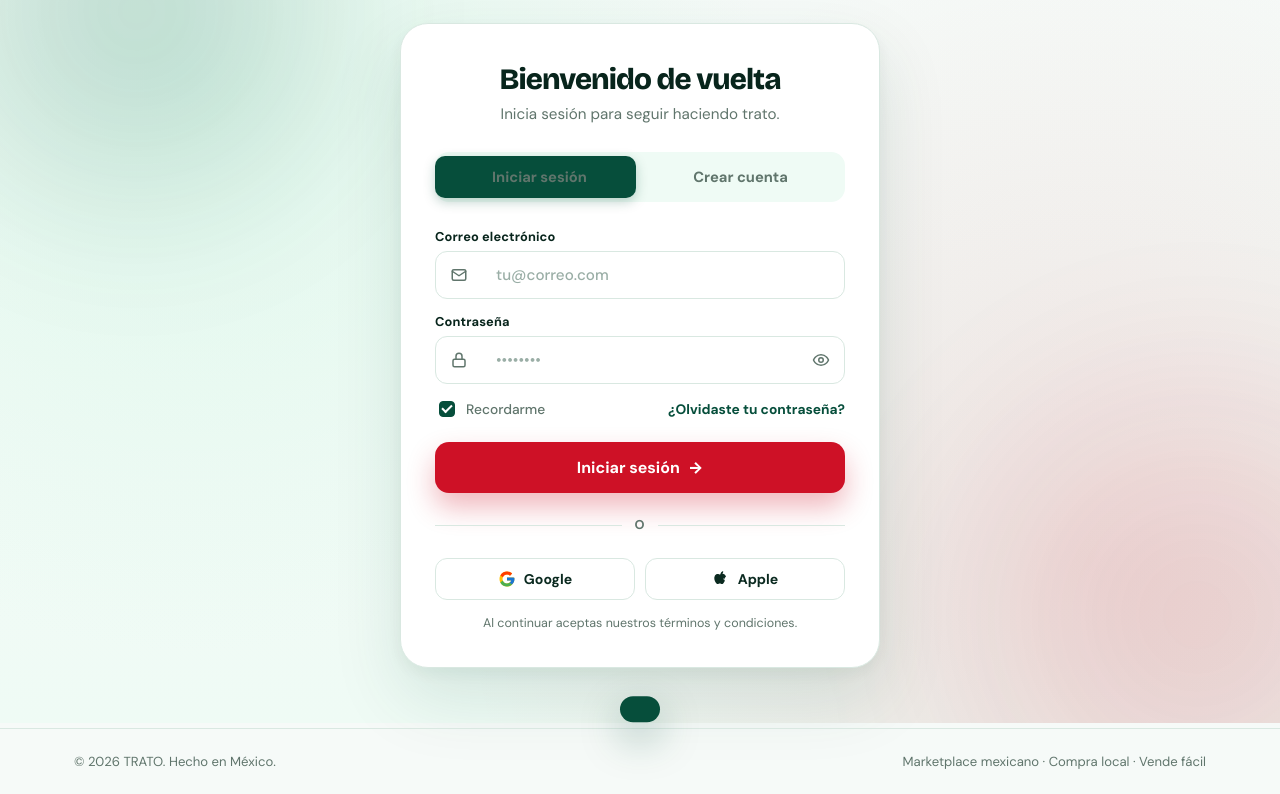
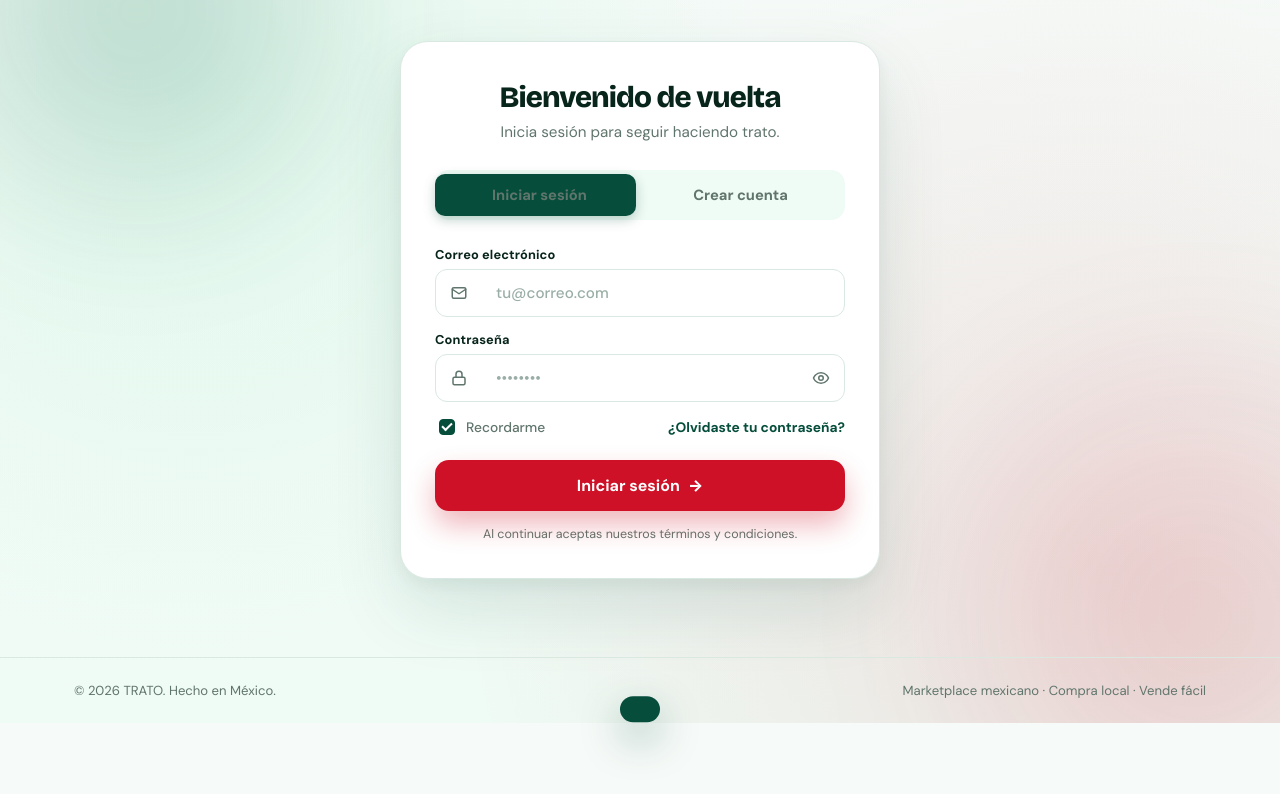
Before and after one commit to RICHARDby529/trato, a website: page public/login.html in a window 1280 px wide. Shown: the part 77-871 px from the top of the page. After the commit the page ends 800 px from the top, so only its background shows below. Drawn offline with nearby package versions, Linux system fonts and the light colour scheme.

Commit message:
Remove social login buttons

```diff
--- a/public/login.html
+++ b/public/login.html
@@ -364,51 +364,6 @@ main{
   transform:none;
 }
 
-/* SOCIALS */
-.socials{
-  display:grid;
-  grid-template-columns:1fr 1fr;
-  gap:10px;
-}
-.social-btn{
-  display:inline-flex;
-  align-items:center;
-  justify-content:center;
-  gap:8px;
-  border:1px solid var(--line);
-  background:var(--card);
-  border-radius:12px;
-  padding:11px 12px;
-  font:700 .88rem var(--body);
-  color:var(--text);
-  cursor:pointer;
-  transition:.2s;
-}
-.social-btn:hover{
-  border-color:#B9D8CA;
-  background:var(--mint-2);
-  transform:translateY(-1px);
-  box-shadow:0 6px 16px rgba(6,78,59,.08);
-}
-.social-btn svg{flex:0 0 auto}
-
-/* Divider "o" */
-.divider{
-  display:flex;align-items:center;gap:12px;
-  margin:22px 0;
-  color:var(--muted);
-  font-size:.8rem;
-  font-weight:700;
-  letter-spacing:.08em;
-  text-transform:uppercase;
-}
-.divider:before,.divider:after{
-  content:"";
-  flex:1;
-  height:1px;
-  background:var(--line);
-}
-
 /* Terms line */
 .terms{
   margin:14px 0 0;
@@ -463,7 +418,6 @@ footer .wrap{
   main{padding:10px 16px 40px}
   .topbar .wrap{padding:0 16px}
   footer .wrap{padding:0 16px}
-  .socials{grid-template-columns:1fr}
   .back-link span{display:none}
 }
 @media(max-width:400px){
@@ -563,26 +517,6 @@ footer .wrap{
           <span aria-hidden="true">→</span>
         </button>
 
-        <div class="divider" data-i18n="or">o</div>
-
-        <div class="socials">
-          <button type="button" class="social-btn" data-social="Google">
-            <svg width="18" height="18" viewBox="0 0 48 48" aria-hidden="true">
-              <path fill="#FFC107" d="M43.6 20.5H42V20H24v8h11.3c-1.6 4.6-6 8-11.3 8-6.6 0-12-5.4-12-12s5.4-12 12-12c3.1 0 5.9 1.2 8 3.1l5.7-5.7C34.1 6.1 29.3 4 24 4 12.9 4 4 12.9 4 24s8.9 20 20 20c11 0 19.7-8 19.7-20 0-1.2-.1-2.4-.1-3.5z"/>
-              <path fill="#FF3D00" d="M6.3 14.7l6.6 4.8C14.7 15.1 18.9 12 24 12c3.1 0 5.9 1.2 8 3.1l5.7-5.7C34.1 6.1 29.3 4 24 4 16.3 4 9.6 8.3 6.3 14.7z"/>
-              <path fill="#4CAF50" d="M24 44c5.2 0 9.9-2 13.4-5.2l-6.2-5.2c-2.1 1.5-4.7 2.4-7.2 2.4-5.3 0-9.7-3.4-11.3-8l-6.6 5.1C9.5 39.6 16.2 44 24 44z"/>
-              <path fill="#1976D2" d="M43.6 20.5H42V20H24v8h11.3c-.8 2.2-2.2 4.1-4.1 5.4l6.2 5.2C41.9 34.9 44 30 44 24c0-1.2-.1-2.4-.4-3.5z"/>
-            </svg>
-            Google
-          </button>
-          <button type="button" class="social-btn" data-social="Apple">
-            <svg width="18" height="18" viewBox="0 0 24 24" fill="currentColor" aria-hidden="true">
-              <path d="M16.4 12.9c0-2.6 2.1-3.9 2.2-4-.1-1.3-1.2-2.4-1.2-2.4-1.2-1.3-2.8-1.4-3.4-1.4-1.4-.1-2.8.9-3.5.9-.7 0-1.8-.9-3-.8-1.5 0-2.9.9-3.7 2.3-1.6 2.7-.4 6.8 1.1 9 .7 1.1 1.6 2.3 2.7 2.2 1.1 0 1.5-.7 2.8-.7s1.7.7 2.8.7c1.2 0 2-1.1 2.7-2.2.9-1.3 1.2-2.5 1.3-2.6-.1 0-2.4-.9-2.4-3.6zM14 4.7c.6-.8 1.1-1.9.9-3-.9 0-2 .6-2.6 1.4-.6.7-1.1 1.8-1 2.9 1 .1 2.1-.5 2.7-1.3z"/>
-            </svg>
-            Apple
-          </button>
-        </div>
-
       </form>
 
       <!-- ===================== SIGNUP ===================== -->
@@ -665,26 +599,6 @@ footer .wrap{
           <span aria-hidden="true">→</span>
         </button>
 
-        <div class="divider" data-i18n="or">o</div>
-
-        <div class="socials">
-          <button type="button" class="social-btn" data-social="Google">
-            <svg width="18" height="18" viewBox="0 0 48 48" aria-hidden="true">
-              <path fill="#FFC107" d="M43.6 20.5H42V20H24v8h11.3c-1.6 4.6-6 8-11.3 8-6.6 0-12-5.4-12-12s5.4-12 12-12c3.1 0 5.9 1.2 8 3.1l5.7-5.7C34.1 6.1 29.3 4 24 4 12.9 4 4 12.9 4 24s8.9 20 20 20c11 0 19.7-8 19.7-20 0-1.2-.1-2.4-.1-3.5z"/>
-              <path fill="#FF3D00" d="M6.3 14.7l6.6 4.8C14.7 15.1 18.9 12 24 12c3.1 0 5.9 1.2 8 3.1l5.7-5.7C34.1 6.1 29.3 4 24 4 16.3 4 9.6 8.3 6.3 14.7z"/>
-              <path fill="#4CAF50" d="M24 44c5.2 0 9.9-2 13.4-5.2l-6.2-5.2c-2.1 1.5-4.7 2.4-7.2 2.4-5.3 0-9.7-3.4-11.3-8l-6.6 5.1C9.5 39.6 16.2 44 24 44z"/>
-              <path fill="#1976D2" d="M43.6 20.5H42V20H24v8h11.3c-.8 2.2-2.2 4.1-4.1 5.4l6.2 5.2C41.9 34.9 44 30 44 24c0-1.2-.1-2.4-.4-3.5z"/>
-            </svg>
-            Google
-          </button>
-          <button type="button" class="social-btn" data-social="Apple">
-            <svg width="18" height="18" viewBox="0 0 24 24" fill="currentColor" aria-hidden="true">
-              <path d="M16.4 12.9c0-2.6 2.1-3.9 2.2-4-.1-1.3-1.2-2.4-1.2-2.4-1.2-1.3-2.8-1.4-3.4-1.4-1.4-.1-2.8.9-3.5.9-.7 0-1.8-.9-3-.8-1.5 0-2.9.9-3.7 2.3-1.6 2.7-.4 6.8 1.1 9 .7 1.1 1.6 2.3 2.7 2.2 1.1 0 1.5-.7 2.8-.7s1.7.7 2.8.7c1.2 0 2-1.1 2.7-2.2.9-1.3 1.2-2.5 1.3-2.6-.1 0-2.4-.9-2.4-3.6zM14 4.7c.6-.8 1.1-1.9.9-3-.9 0-2 .6-2.6 1.4-.6.7-1.1 1.8-1 2.9 1 .1 2.1-.5 2.7-1.3z"/>
-            </svg>
-            Apple
-          </button>
-        </div>
-
       </form>
 
     </div>
@@ -704,7 +618,7 @@ footer .wrap{
 
 <div class="toast" id="toast" role="status" aria-live="polite"></div>
 
-<!-- ✅ NOUVEAU : Client API -->
+<!-- Client API -->
 <script src="/assets/api.js"></script>
 
 <script>
@@ -724,7 +638,6 @@ const I18N = {
     label_phone:"Teléfono (México)",
     remember:"Recordarme",
     forgot:"¿Olvidaste tu contraseña?",
-    or:"o",
     btn_login:"Iniciar sesión",
     btn_signup:"Crear cuenta",
     accept_pre:"Acepto los",
@@ -736,7 +649,6 @@ const I18N = {
     tagline:"Marketplace mexicano · Compra local · Vende fácil",
     toast_signup_ok:"¡Cuenta creada! Redirigiendo…",
     toast_login_ok:"¡Bienvenido de vuelta! Redirigiendo…",
-    toast_social:"Conectando con {p}…",
     toast_error_email:"Ingresa un correo válido.",
     toast_error_pwd:"La contraseña debe tener al menos 8 caracteres.",
     toast_error_pwd2:"Las contraseñas no coinciden.",
@@ -759,7 +671,6 @@ const I18N = {
     label_phone:"Phone (Mexico)",
     remember:"Remember me",
     forgot:"Forgot your password?",
-    or:"or",
     btn_login:"Sign in",
     btn_signup:"Create account",
     accept_pre:"I accept the",
@@ -771,7 +682,6 @@ const I18N = {
     tagline:"Mexican marketplace · Shop local · Sell easily",
     toast_signup_ok:"Account created! Redirecting…",
     toast_login_ok:"Welcome back! Redirecting…",
-    toast_social:"Connecting with {p}…",
     toast_error_email:"Please enter a valid email.",
     toast_error_pwd:"Password must be at least 8 characters.",
     toast_error_pwd2:"Passwords don't match.",
@@ -784,12 +694,8 @@ const I18N = {
 
 let currentLang = "es";
 
-function t(key, vars){
-  let str = (I18N[currentLang] && I18N[currentLang][key]) || key;
-  if (vars){
-    Object.keys(vars).forEach(k => { str = str.replace("{"+k+"}", vars[k]); });
-  }
-  return str;
+function t(key){
+  return (I18N[currentLang] && I18N[currentLang][key]) || key;
 }
 
 function applyLang(lang){
@@ -874,17 +780,6 @@ document.querySelectorAll(".pwd-toggle").forEach(btn => {
   });
 });
 
-/* SOCIAL BUTTONS (visuels uniquement) */
-document.querySelectorAll(".social-btn").forEach(btn => {
-  btn.addEventListener("click", () => {
-    const provider = btn.dataset.social;
-    showToast(t("toast_social", {p: provider}));
-    setTimeout(() => {
-      window.location.href = "/dashboard.html";
-    }, 1200);
-  });
-});
-
 /* VALIDATION */
 function isEmail(v){
   return /^[^\s@]+@[^\s@]+\.[^\s@]+$/.test(v);
@@ -906,9 +801,7 @@ if (phoneInput){
   });
 }
 
-/* ============================================================
-   SUBMIT LOGIN — CONNECTÉ AU VRAI BACKEND
-   ============================================================ */
+/* SUBMIT LOGIN */
 panelLogin.addEventListener("submit", async e => {
   e.preventDefault();
 
@@ -917,7 +810,6 @@ panelLogin.addEventListener("submit", async e => {
   const btn   = panelLogin.querySelector('button[type="submit"]');
   const originalHTML = btn.innerHTML;
 
-  // Validations côté client
   if (!isEmail(email)){
     return showToast(t("toast_error_email"), true);
   }
@@ -925,19 +817,15 @@ panelLogin.addEventListener("submit", async e => {
     return showToast(t("toast_error_pwd"), true);
   }
 
-  // Loading
   btn.disabled = true;
   btn.innerHTML = '⏳ ' + t("toast_loading");
 
   try {
-    const data = await API.login({ email, password: pwd });
-
-    // Succès
+    await API.login({ email, password: pwd });
     showToast(t("toast_login_ok"));
     setTimeout(() => {
       window.location.href = "/dashboard.html";
     }, 800);
-
   } catch (err){
     showToast(err.message || t("toast_network_error"), true);
     btn.disabled = false;
@@ -945,9 +833,7 @@ panelLogin.addEventListener("submit", async e => {
   }
 });
 
-/* ============================================================
-   SUBMIT SIGNUP — CONNECTÉ AU VRAI BACKEND
-   ============================================================ */
+/* SUBMIT SIGNUP */
 panelSignup.addEventListener("submit", async e => {
   e.preventDefault();
 
@@ -959,7 +845,6 @@ panelSignup.addEventListener("submit", async e => {
   const btn    = panelSignup.querySelector('button[type="submit"]');
   const originalHTML = btn.innerHTML;
 
-  // Validations côté client
   if (!isPhoneMX(phone)){
     return showToast(t("toast_error_phone"), true);
   }
@@ -976,12 +861,10 @@ panelSignup.addEventListener("submit", async e => {
     return showToast(t("toast_error_terms"), true);
   }
 
-  // Loading
   btn.disabled = true;
   btn.innerHTML = '⏳ ' + t("toast_loading");
 
   try {
-    // Nom temporaire basé sur le début de l'email
     const name = email.split('@')[0];
 
     await API.register({
@@ -991,12 +874,10 @@ panelSignup.addEventListener("submit", async e => {
       password: pwd
     });
 
-    // Succès
     showToast(t("toast_signup_ok"));
     setTimeout(() => {
       window.location.href = "/dashboard.html";
     }, 800);
-
   } catch (err){
     showToast(err.message || t("toast_network_error"), true);
     btn.disabled = false;
```
